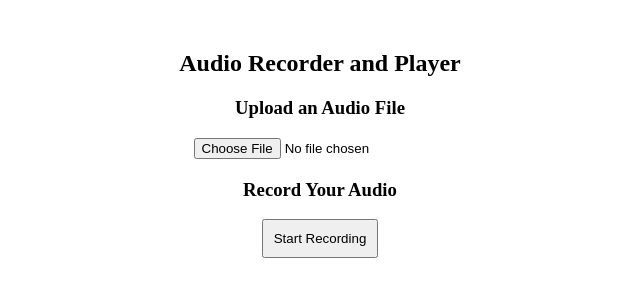
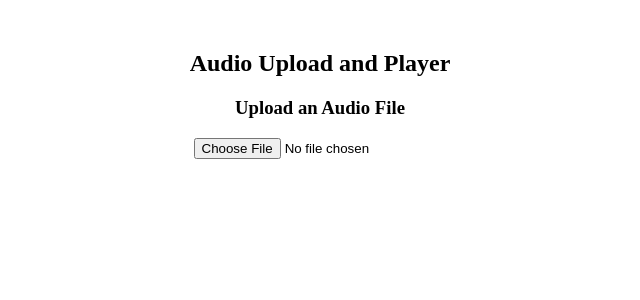
Before and after one commit to Shilab66/breezy_test, a Next.js app: page /audio in a window 1280 px wide. Shown: the top 300 px of the page, without its empty margins (320-960 px from the left). Built offline with nearby package versions, Linux system fonts and the light colour scheme.

Commit message:
Update audio.js

```diff
--- a/pages/audio.js
+++ b/pages/audio.js
@@ -16,20 +16,6 @@ const AudioPage = () => {
     }
   };
 
-  // Function to start recording
-  const startRecording = async () => {
-    try {
-      const stream = await navigator.mediaDevices.getUserMedia({ audio: true });
-      mediaRecorderRef.current = new MediaRecorder(stream, { mimeType: 'audio/webm' });
-      mediaRecorderRef.current.ondataavailable = handleDataAvailable;
-      mediaRecorderRef.current.onstop = handleStop; // Attach the stop event handler
-      mediaRecorderRef.current.start();
-      setIsRecording(true);
-    } catch (err) {
-      console.error('Error accessing audio devices:', err);
-    }
-  };
-
   // Collect audio data chunks when recording
   const handleDataAvailable = (event) => {
     if (event.data.size > 0) {
@@ -37,44 +23,14 @@ const AudioPage = () => {
     }
   };
 
-  // Stop recording and process the data
-  const stopRecording = () => {
-    if (mediaRecorderRef.current && mediaRecorderRef.current.state !== 'inactive') {
-      mediaRecorderRef.current.stop();
-    }
-    setIsRecording(false);
-  };
-
-  // Handle what happens when recording stops
-  const handleStop = () => {
-    const audioBlob = new Blob(recordedChunks, { type: 'audio/webm' });
-    const audioURL = URL.createObjectURL(audioBlob);
-    setAudioSrc(audioURL);
-    setRecordedChunks([]); // Reset chunks for next recording
-  };
-
   return (
     <div style={{ textAlign: 'center', marginTop: '50px' }}>
-      <h2>Audio Recorder and Player</h2>
+      <h2>Audio Upload and Player</h2>
 
       {/* Audio Upload */}
       <div>
         <h3>Upload an Audio File</h3>
         <input type="file" accept="audio/*" onChange={handleAudioUpload} />
-      </div>
-
-      {/* Audio Recorder */}
-      <div style={{ marginTop: '20px' }}>
-        <h3>Record Your Audio</h3>
-        {!isRecording ? (
-          <button onClick={startRecording} style={{ padding: '10px' }}>
-            Start Recording
-          </button>
-        ) : (
-          <button onClick={stopRecording} style={{ padding: '10px', backgroundColor: 'red' }}>
-            Stop Recording
-          </button>
-        )}
       </div>
 
       {/* Audio Player */}
```
